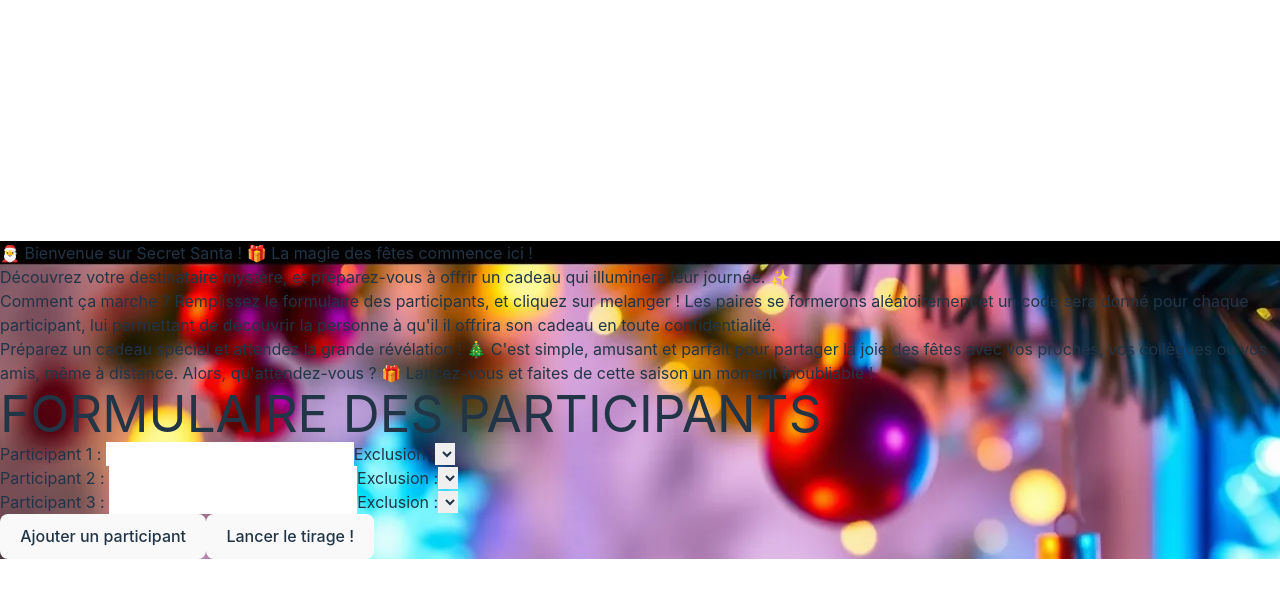
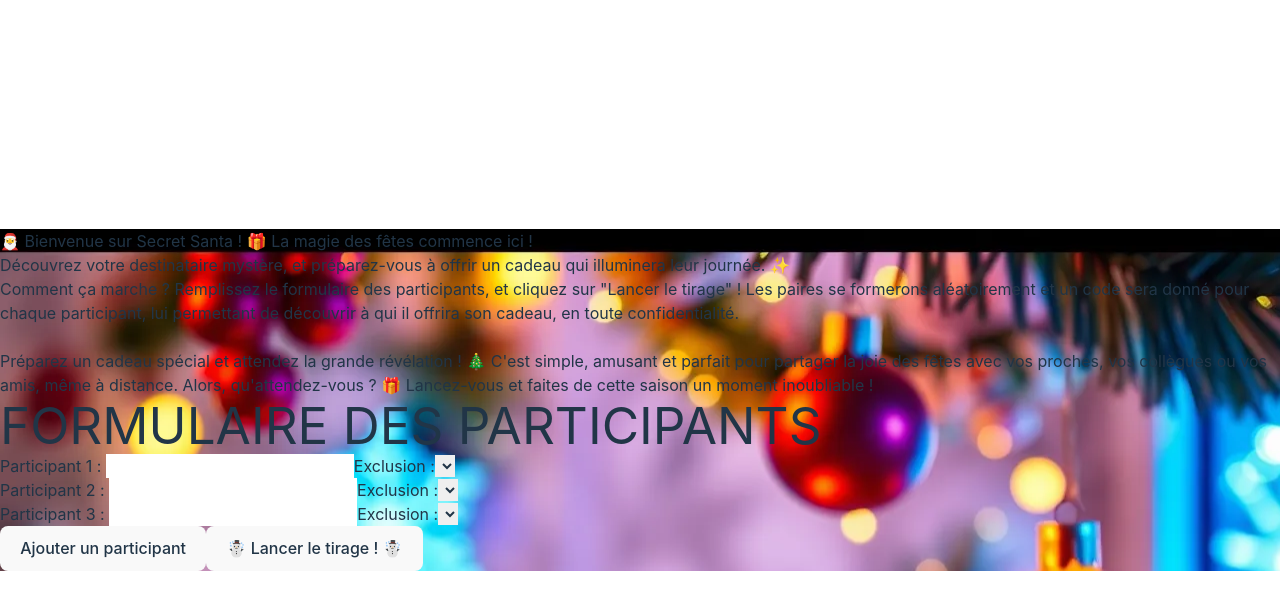
Before and after one commit to P-PYNSON/Elva-git-2, a React (Vite) app in the folder eval-git/: page / in a window 1280 px wide. Both pictures are taken after a click on the button "❄️ COMMENCER ❄️". Shown: the top 610 px of the page. Built offline with nearby package versions, Linux system fonts and the light colour scheme.

Commit message:
feat(front): adds button to remove a partaker

```diff
--- a/eval-git/src/App.jsx
+++ b/eval-git/src/App.jsx
@@ -110,21 +110,21 @@ export default function App() {
             🎅 Bienvenue sur Secret Santa ! 🎁 La magie des fêtes commence ici ! <br /> Découvrez votre destinataire mystère, et préparez-vous à offrir un cadeau qui illuminera leur journée. ✨{" "}
           </p>
           <p>
-            Comment ça marche ? Remplissez le formulaire des participants, et cliquez sur melanger ! Les paires se formerons aléatoirement et un code sera donné pour chaque participant, lui permettant de découvrir la personne à qu'il il offrira son cadeau en toute confidentialité. <br /> Préparez un cadeau spécial et attendez la grande révélation ! 🎄 C'est simple, amusant et parfait pour partager la joie des fêtes avec vos proches, vos collègues ou vos amis, même à distance. Alors, qu'attendez-vous ? 🎁 Lancez-vous et faites de cette saison un moment inoubliable !
+            Comment ça marche ? Remplissez le formulaire des participants, et cliquez sur "Lancer le tirage" ! Les paires se formerons aléatoirement et un code sera donné pour chaque participant, lui permettant de découvrir à qui il offrira son cadeau, en toute confidentialité. <br /> <br /> Préparez un cadeau spécial et attendez la grande révélation ! 🎄 C'est simple, amusant et parfait pour partager la joie des fêtes avec vos proches, vos collègues ou vos amis, même à distance. Alors, qu'attendez-vous ? 🎁 Lancez-vous et faites de cette saison un moment inoubliable !
           </p>
 
           <h1 className="text-3xl underline mt-5">FORMULAIRE DES PARTICIPANTS</h1>
 
           {partakers.map((partaker, i) => (
-            <FormEntry key={i} index={i} partakers={partakers} setPartakers={setPartakers} />
+            <FormEntry key={i} index={i} partakers={partakers} setPartakers={setPartakers} removePartaker={removePartaker} />
           ))}
 
-          <button className="p-4 w-64 mx-auto font-bold text-2xl shadow-sm shadow-white hover:shadow-none hover:bg-slate-700" onClick={addPartaker}>
+          <button className="p-2  mx-auto font-bold text-2xl shadow-sm shadow-white hover:shadow-none hover:bg-slate-700" onClick={addPartaker}>
             Ajouter un participant
           </button>
 
-          <button className="p-4 w-64 mx-auto font-bold text-2xl shadow-sm shadow-white hover:shadow-none hover:bg-slate-700" onClick={shuffle}>
-            Lancer le tirage !
+          <button className="p-4  mx-auto bg-red-900 font-bold text-2xl shadow-lg shadow-white hover:shadow-none hover:bg-slate-700" onClick={shuffle}>
+          ☃️  Lancer le tirage ! ☃️
           </button>
         </div>
       )}
--- a/eval-git/src/components/FormEntry.jsx
+++ b/eval-git/src/components/FormEntry.jsx
@@ -1,6 +1,6 @@
 import { useState } from "react";
 
-export default function FormEntry({ index, partakers, setPartakers }) {
+export default function FormEntry({ index, partakers, setPartakers, removePartaker }) {
   const [name, setName] = useState("");
   const [excluded, setExcluded] = useState("");
 
@@ -30,6 +30,12 @@ export default function FormEntry({ index, partakers, setPartakers }) {
           {partakers.map((partaker, i) => partaker.name !== partakers[index].name && partaker.name.length > 0 && <option key={i}>{partaker.name}</option>)}
         </select>
       </label>
+      {index > 2 && (
+        <button className="p-4 font-bold text-2xl shadow-sm shadow-white hover:shadow-none hover:bg-slate-700" onClick={() => removePartaker(index)}>
+          {" "}
+          ❌{" "}
+        </button>
+      )}
     </div>
   );
 }
```
